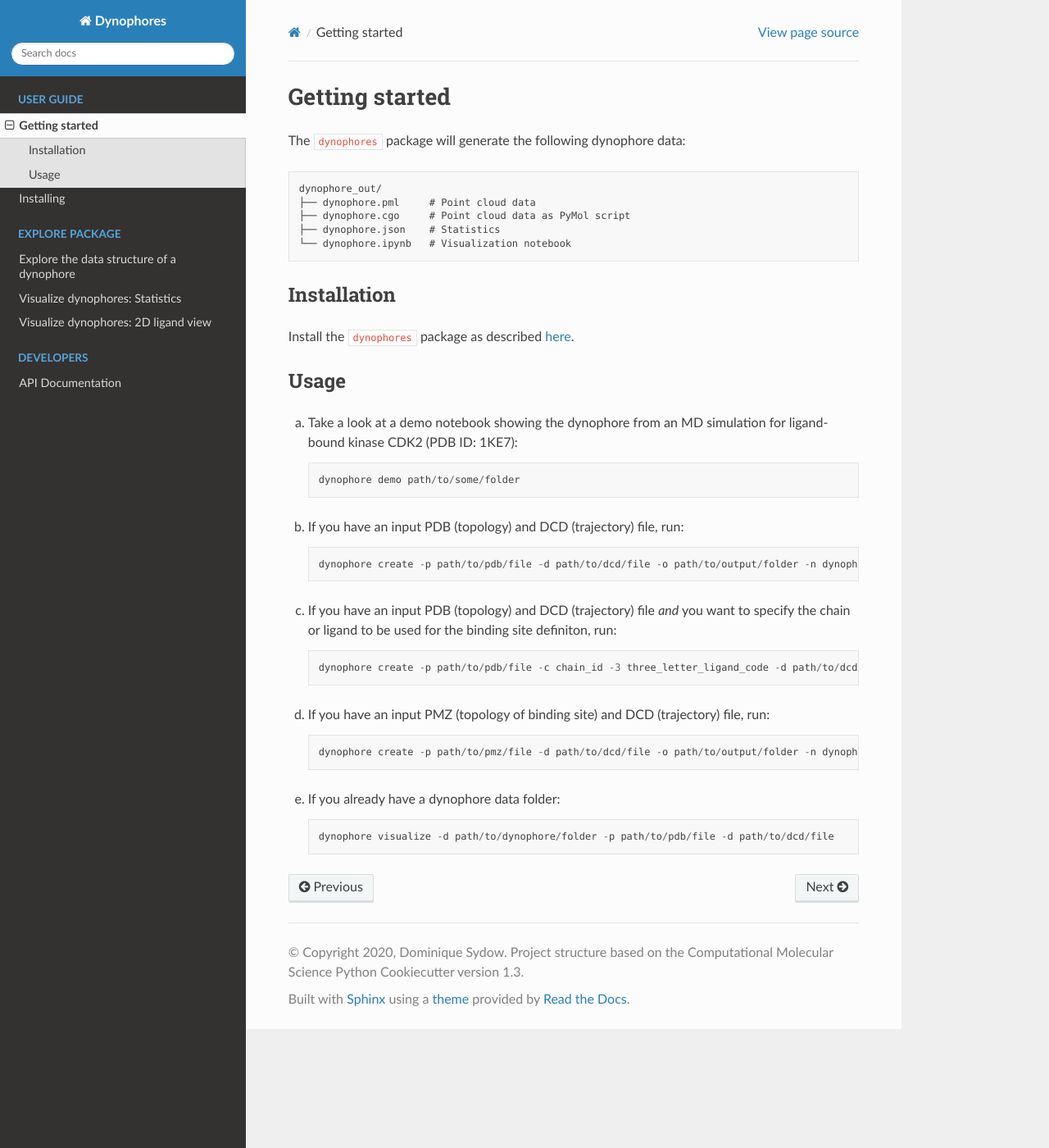
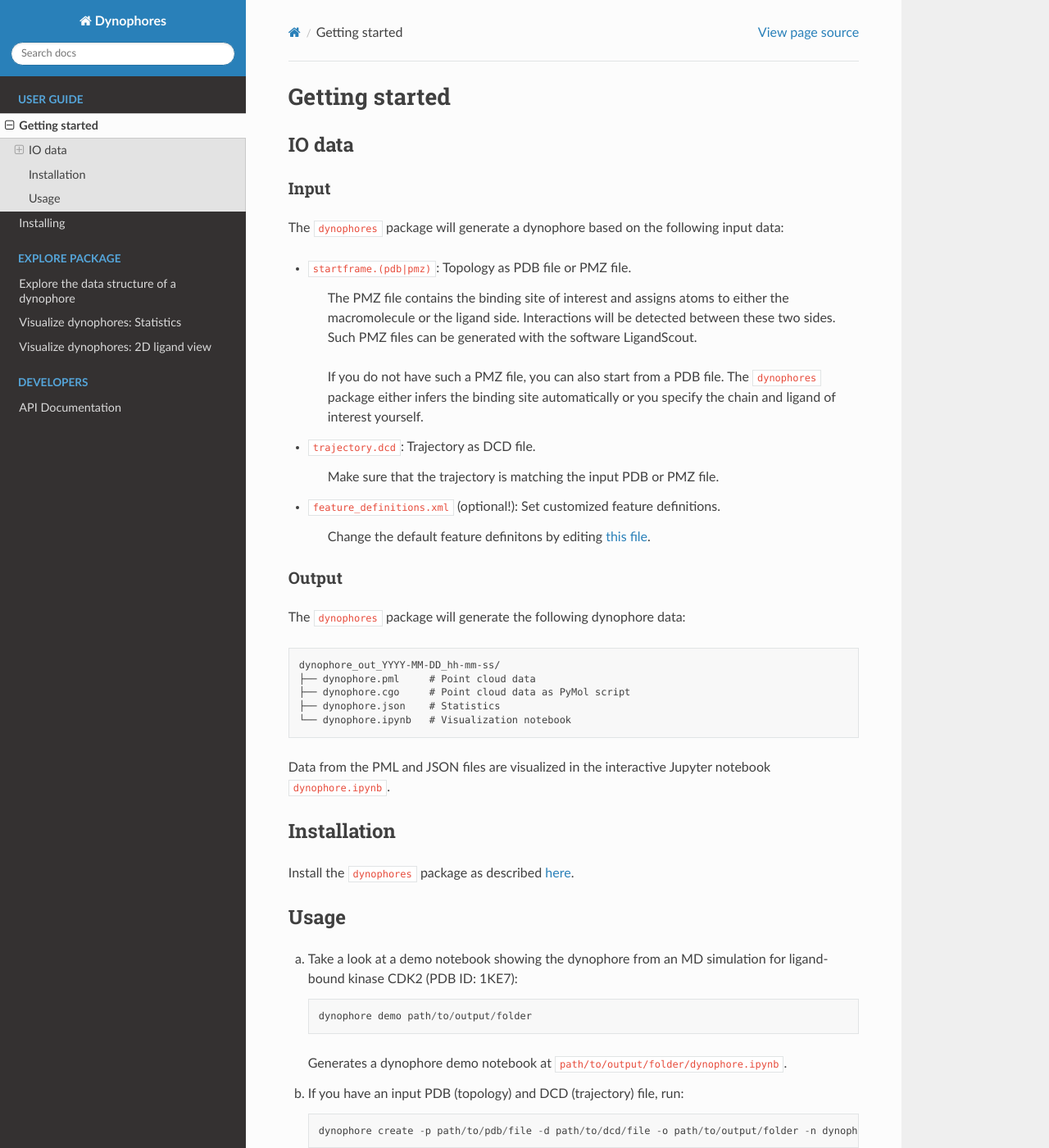
Before and after one commit to wolberlab/dynophores, a Sphinx documentation site: the page built from docs/getting-started.rst, in a window 1280 px wide and 1400 px high. Shown: the whole window at 82% size. Built offline with Sphinx 7.4.7 and the Read the Docs theme 2.0.0, drawn with Linux system fonts in a browser that asks for light colours; pages that are not in the unit, such as notebooks, are missing from menus; the version number could not be read and is left out; some of the changed text lies outside the part shown.

Commit message:
Extend docs (getting started) with IO details

```diff
--- a/docs/getting-started.rst
+++ b/docs/getting-started.rst
@@ -1,13 +1,44 @@
 Getting started
 ===============
 
+IO data
+-------
+
+Input
+~~~~~
+
+The ``dynophores`` package will generate a dynophore based on the following input data:
+
+* ``startframe.(pdb|pmz)``: Topology as PDB file or PMZ file.
+
+    The PMZ file contains the binding site of interest and assigns atoms to either the macromolecule
+    or the ligand side. Interactions will be detected between these two sides.
+    Such PMZ files can be generated with the software LigandScout.
+
+    If you do not have such a PMZ file, you can also start from a PDB file.
+    The ``dynophores`` package either infers the binding site automatically or you specify
+    the chain and ligand of interest yourself.
+
+* ``trajectory.dcd``: Trajectory as DCD file.
+
+    Make sure that the trajectory is matching the input PDB or PMZ file.
+
+* ``feature_definitions.xml`` (optional!): Set customized feature definitions.
+
+    Change the default feature definitons by editing `this file <https://github.com/wolberlab/dynophores/tree/master/dynophores/data/custom-chemicalfeature-definitions.xml>`_.
+
+Output
+~~~~~~
+
 The ``dynophores`` package will generate the following dynophore data::
 
-    dynophore_out/
+    dynophore_out_YYYY-MM-DD_hh-mm-ss/
     ├── dynophore.pml     # Point cloud data
     ├── dynophore.cgo     # Point cloud data as PyMol script
     ├── dynophore.json    # Statistics
     └── dynophore.ipynb   # Visualization notebook
+
+Data from the PML and JSON files are visualized in the interactive Jupyter notebook ``dynophore.ipynb``.
 
 Installation
 ------------
@@ -19,20 +50,32 @@ Usage
 
 a. Take a look at a demo notebook showing the dynophore from an MD simulation for ligand-bound kinase CDK2 (PDB ID: 1KE7)::
 
-    dynophore demo path/to/some/folder
+    dynophore demo path/to/output/folder
+
+   Generates a dynophore demo notebook at ``path/to/output/folder/dynophore.ipynb``.
 
 b. If you have an input PDB (topology) and DCD (trajectory) file, run::
 
     dynophore create -p path/to/pdb/file -d path/to/dcd/file -o path/to/output/folder -n dynophore_name
 
+   Generates dynophore data at ``path/to/output/folder/dynophore_out_YYYY-MM-DD_hh-mm-ss``, which contains the dynophore notebook.
+
 c. If you have an input PDB (topology) and DCD (trajectory) file *and* you want to specify the chain or ligand to be used for the binding site definiton, run::
 
     dynophore create -p path/to/pdb/file -c chain_id -3 three_letter_ligand_code -d path/to/dcd/file -o path/to/output/folder -n dynophore_name
 
-d. If you have an input PMZ (topology of binding site) and DCD (trajectory) file, run::
+   Generates dynophore data at ``path/to/output/folder/dynophore_out_YYYY-MM-DD_hh-mm-ss``, which contains the dynophore notebook.
+
+d. If you have an input PMZ (topology) and DCD (trajectory) file, run::
 
     dynophore create -p path/to/pmz/file -d path/to/dcd/file -o path/to/output/folder -n dynophore_name
 
-e. If you already have a dynophore data folder::
+   Generates dynophore data at ``path/to/output/folder/dynophore_out_YYYY-MM-DD_hh-mm-ss``.
+   To generate the corresponding dynophore notebook, run ``dynophore visualize``.
+
+e. If you already have a dynophore data folder, run::
 
     dynophore visualize -d path/to/dynophore/folder -p path/to/pdb/file -d path/to/dcd/file
+
+   Adds the dynophore notebook to the dynophore data files at
+   ``path/to/dynophore/folder/dynophore.ipynb``.
```
